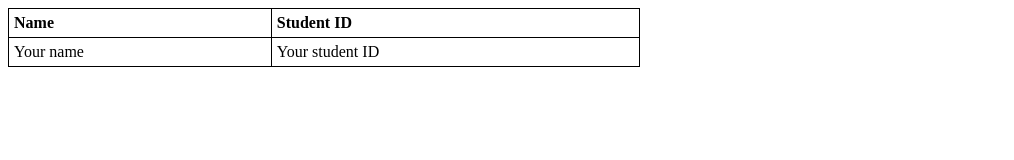
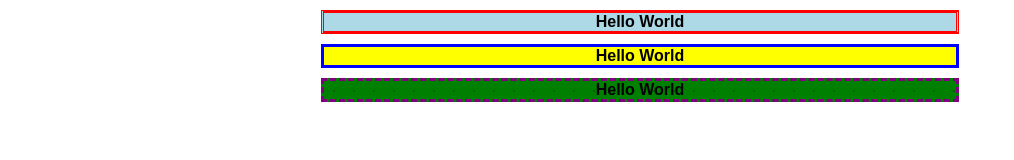
Before and after one commit to Hr-chii/Hr-chii.github.io, a plain HTML site: page index.html in a window 1280 px wide. Shown: the whole page, without its empty margins (0-1014 px from the left). Drawn offline with Linux system fonts and the light colour scheme.

Commit message:
Add files via upload

```diff
--- a/index.html
+++ b/index.html
@@ -1,31 +1,14 @@
 <!DOCTYPE html>
-<html>
+<html lang="en">
 <head>
-    <style>
-        table {
-            border-collapse: collapse;
-            width: 50%;
-        }
-
-        th, td {
-            border: 1px solid black;
-            padding: 5px;
-            text-align: left;
-        }
-    </style>
+    <meta charset="UTF-8">
+    <meta name="viewport" content="width=device-width, initial-scale=1.0">
+    <title>Hello World</title>
+    <link rel="stylesheet" href="styles.css">
 </head>
 <body>
-
-<table>
-    <tr>
-        <th>Name</th>
-        <th>Student ID</th>
-    </tr>
-    <tr>
-        <td>Your name</td>
-        <td>Your student ID</td>
-    </tr>
-</table>
-
+    <div class="box1">Hello World</div>
+    <div class="box2">Hello World</div>
+    <div class="box3">Hello World</div>
 </body>
 </html>
--- /dev/null
+++ b/styles.css
@@ -0,0 +1,36 @@
+body {
+    font-family: Arial, sans-serif;
+}
+
+.box1 {
+    background-color: lightblue;
+    color: black;
+    border: 3px solid red;
+    border-style: solid double solid double;
+    width: 50%;
+    text-align: center;
+    margin: 10px auto;
+    font-weight: bold;
+}
+
+.box2 {
+    background-color: yellow;
+    color: black;
+    border: 3px solid blue;
+    width: 50%;
+    text-align: center;
+    margin: 10px auto;
+    font-weight: bold;
+}
+
+.box3 {
+    background-color: green;
+    color: black;
+    border: 3px dashed purple;
+    width: 50%;
+    text-align: center;
+    margin: 10px auto;
+    font-weight: bold;
+    background-image: radial-gradient(circle, darkgreen 10%, transparent 10%);
+    background-size: 20px 20px;
+}
```
